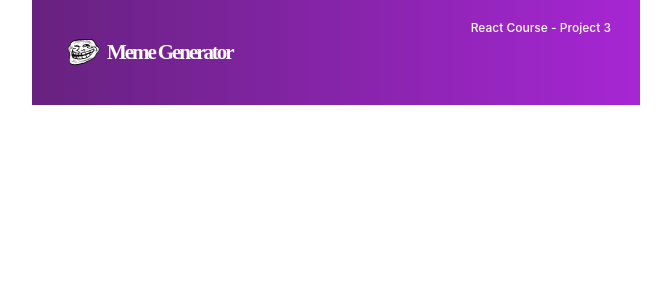
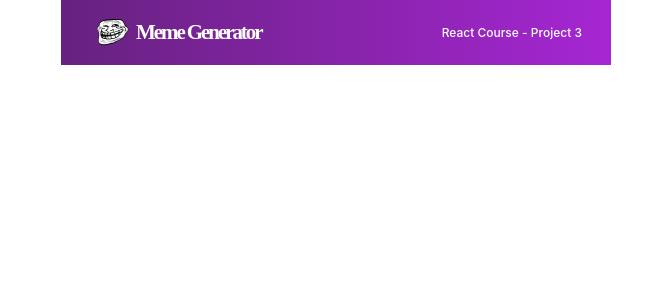
Before and after one commit to Masterchinedum/codespaces-react, a React (Vite) app: page / in a window 1280 px wide. Shown: the top 300 px of the page, without its empty margins (304-975 px from the left). Built offline with nearby package versions, Linux system fonts and the light colour scheme.

Commit message:
Update padding and alignment in App.css

```diff
--- a/src/App.css
+++ b/src/App.css
@@ -10,13 +10,13 @@
   flex-shrink: 0;
   background: linear-gradient(90deg, #672280 1.18%, #A626D3 100%);
   display: flex;
-  padding: 20px 29px;
 }
 
 .logoCont {
   width: 100%;
   display: flex;
   align-items: center;
+  padding: 20px 0px 20px 29px;
 }
 
 .logo {
@@ -44,4 +44,9 @@
     font-style: normal;
     font-weight: 500;
     flex-shrink: 0;
+    display: flex;
+    flex-direction: column;
+    justify-content: center;
+    padding: 20px 29px 20px 0px;
+    align-items: center;
   }
```
